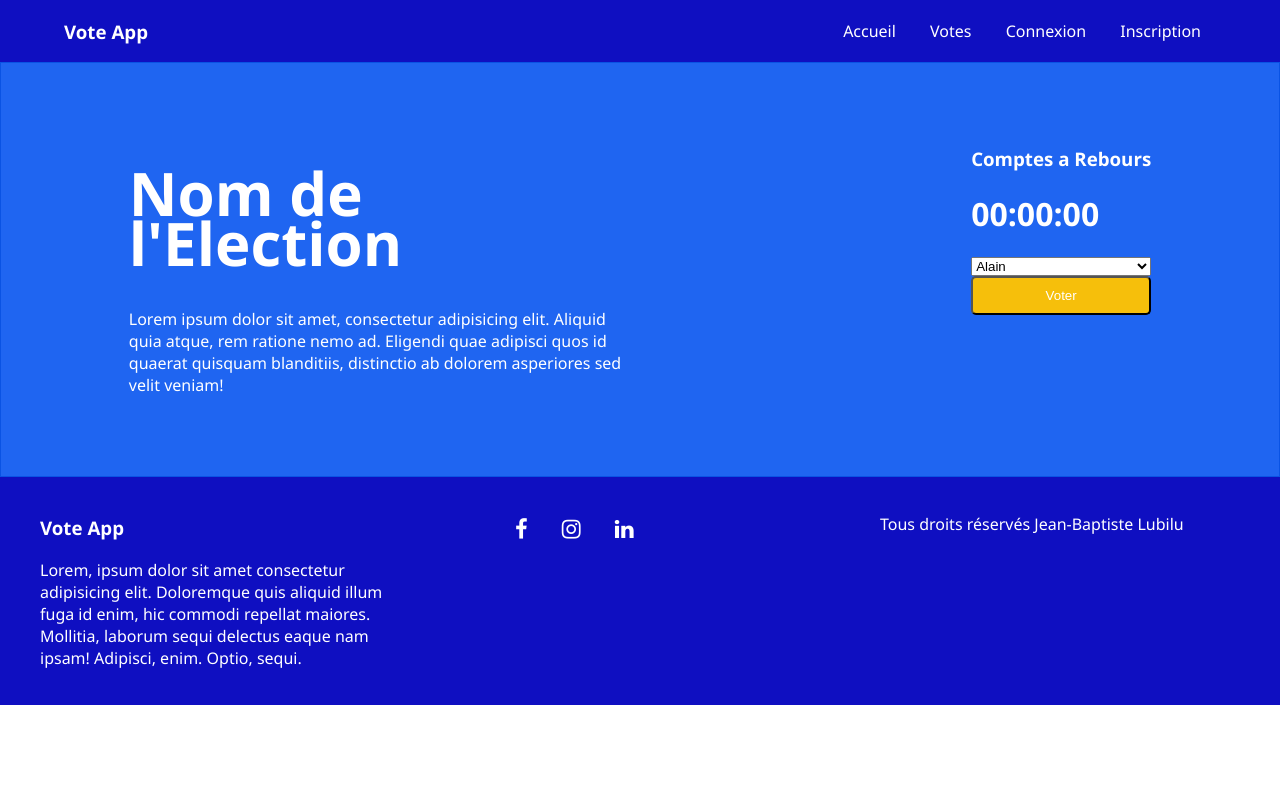
After one commit to EmmaMKB/VoteApp, a PHP site: page /vote-details.php in a window 1280 px wide. The commit adds this page. Run offline with PHP 8.4, Linux system fonts and the light colour scheme.

Commit message:
✨ Add vote details page

```diff
--- a/all-votes.php
+++ b/all-votes.php
@@ -38,7 +38,7 @@
                     <div class="content">
                         <h3>Titre de L'election</h3>
                         <p>details de l'election</p>
-                        <a href="" class="orange-btn">Voir</a>
+                        <a href="vote-details.php" class="orange-btn">Voir</a>
                     </div>
                 </div>
                 <div class="vote-item">
--- /dev/null
+++ b/vote-details.php
@@ -0,0 +1,38 @@
+<!DOCTYPE html>
+<html lang="en">
+<head>
+    <meta charset="UTF-8">
+    <meta http-equiv="X-UA-Compatible" content="IE=edge">
+    <meta name="viewport" content="width=device-width, initial-scale=1.0">
+    <title>Vote Now</title>
+    <link rel="stylesheet" href="assets/css/style.css">
+    <link rel="stylesheet" href="assets/css/font-awesome.min.css">
+</head>
+<body>
+    <div class="main">
+        <?php include_once('inc/_header.php') ?>
+        <div class="banner">
+            <div class="content">
+                <div class="text">
+                    <h1 class="main-title">
+                        Nom de l'Election
+                    </h1>
+                    <p>Lorem ipsum dolor sit amet, consectetur adipisicing elit. Aliquid quia atque, rem ratione nemo ad. Eligendi quae adipisci quos id quaerat quisquam blanditiis, distinctio ab dolorem asperiores sed velit veniam!</p>
+                </div>
+                <div class="votes">
+                    <h3>Comptes a Rebours</h3>
+                    <h1>00:00:00</h1>
+                    <form class="form-vote" action="" style="display: flex; flex-flow:column">
+                        <select name="" id="">
+                            <option value="">Alain</option>
+                            <option value="">Mitonga</option>
+                        </select>
+                        <button class="orange-btn" type="submit">Voter</button>
+                    </form>
+                </div>
+            </div>
+        </div>
+        <?php include_once('inc/_footer.php') ?>
+    </div>
+</body>
+</html>
```
